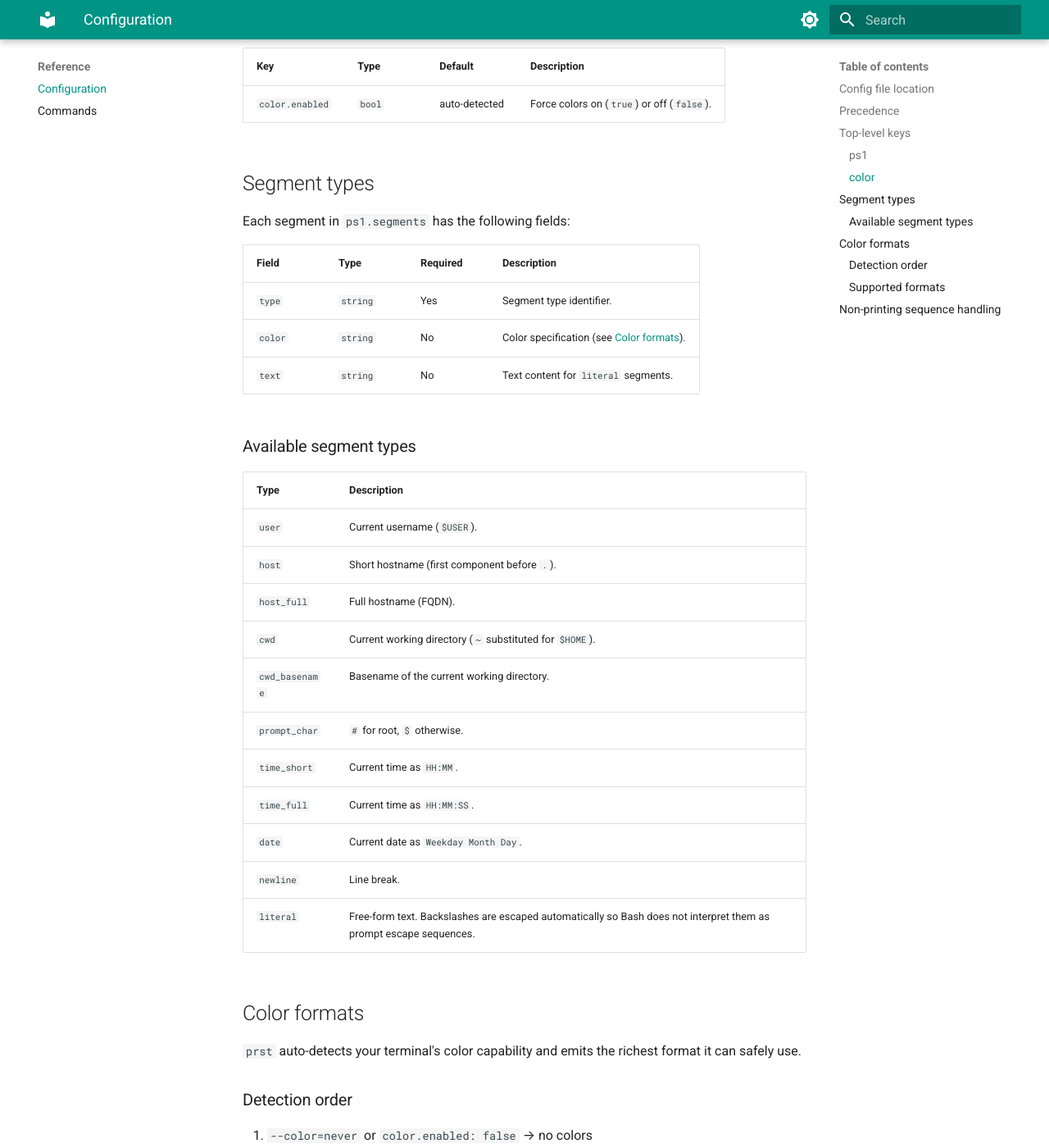
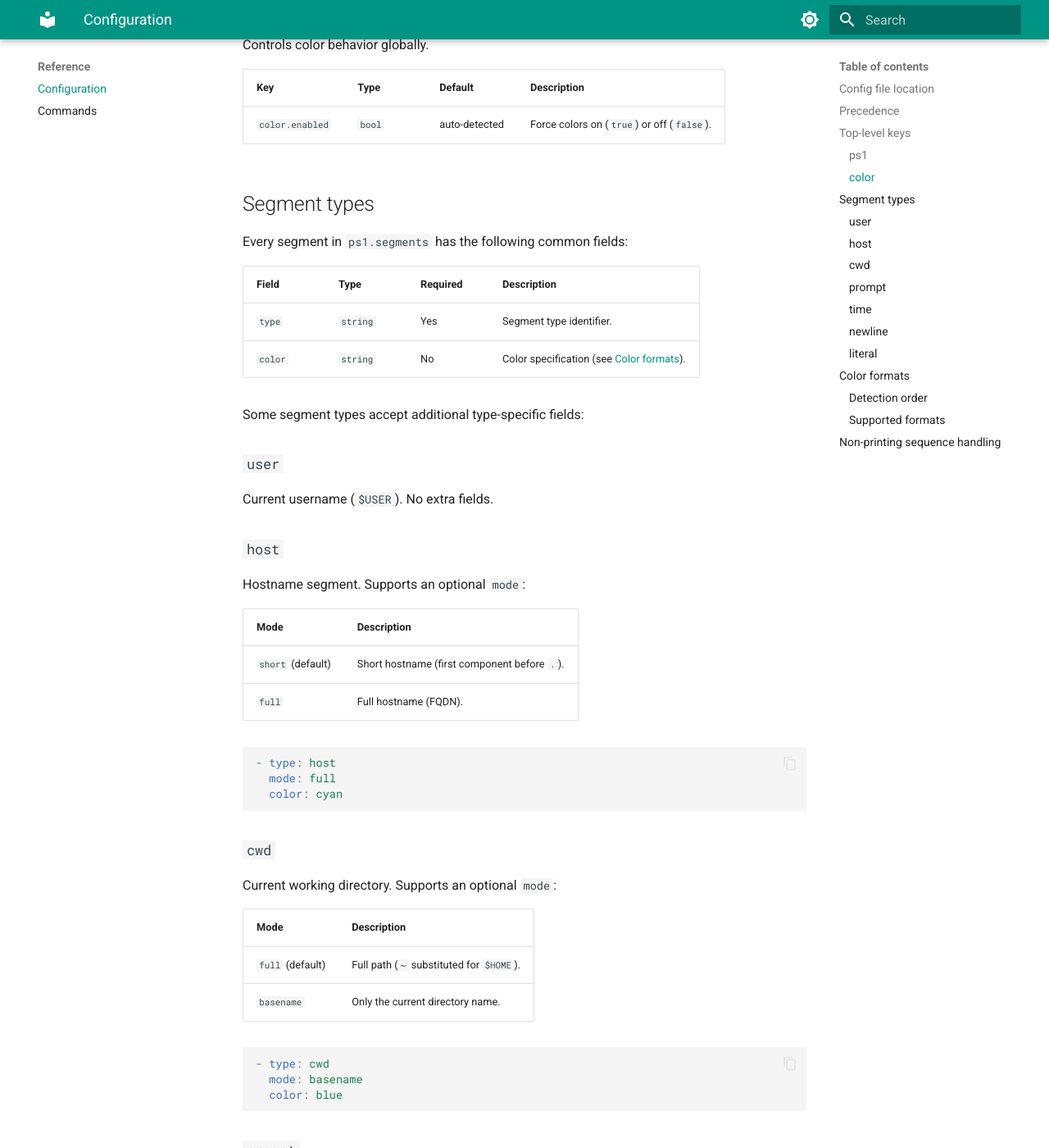
Before and after one commit to andrewhowdencom/prst, an MkDocs documentation site: the page built from docs/reference/configuration.md, in a window 1280 px wide and 1400 px high, scrolled down 1290 px. Shown: the whole window at 82% size. Built offline with MkDocs 1.6.1 and Material for MkDocs 9.7.7, drawn with Linux system fonts in a browser that asks for light colours; some of the changed text lies outside the part shown.

Commit message:
Redesign segments with polymorphic parameters
Design:
  Segment types previously used flat string identifiers (prompt_char,
  cwd_basename, host_full, time_short, time_full). This created an
  inconsistent feel with the rest of the config which avoids
  underscores, and made adding future variants (git branch,
  kubernetes context) require new top-level type names.

  SegmentConfig now carries common fields (type, color) plus
  type-specific parameters (mode, format, style, text). The segment
  type itself determines which parameters are consulted:
  - host: mode (short|full)
  - cwd: mode (full|basename)
  - prompt: style (char)
  - time: format (short|full|date)
  - literal: text

  This keeps the YAML surface flat while allowing parametric variation
  within each segment type.

Tradeoffs:
  - Slightly more complex SegmentConfig struct, but Viper/mapstructure
    handles the unmarshaling transparently.
  - Users must learn parameter names, but gain consistency and a clear
    extension model.

Justification:
  The underscores in segment type names felt visually jarring against
  the rest of the config schema. More importantly, the flat namespace
  would not scale as new segment variants are added. Polymorphic params
  give a natural extension point for future segments.

  This is a breaking change at v0.0.0-dev, avoiding deprecated
  aliases that would accumulate technical debt.

Co-authored-by: OpenCode <noreply@opencode.ai>

````diff
--- a/docs/reference/configuration.md
+++ b/docs/reference/configuration.md
@@ -17,7 +17,7 @@ If `$XDG_CONFIG_HOME` is unset, it falls back to `~/.config/prst/config.yaml`.
 Configuration values are resolved in this order (first match wins):
 
 1. Command-line flags (`--log-level`, `--color`)
-2. Environment variables (`PRST_LOG_LEVEL`, `PRST_COLOR_ENABLED`, …)
+2. Environment variables (`PRST_LOG_LEVEL`, `PRST_COLOR_ENABLED`, ...)
 3. Config file at `$XDG_CONFIG_HOME/prst/config.yaml`
 
 Environment variable names map nested config keys by replacing `.` with `_`. For example, `color.enabled` becomes `PRST_COLOR_ENABLED`.
@@ -26,7 +26,7 @@ Environment variable names map nested config keys by replacing `.` with `_`. For
 
 ### `ps1`
 
-Defines the primary prompt as an ordered list of segments.
+Defines the primary prompt as an ordered list of segments. Each segment has a `type` that determines its behavior and which additional fields are relevant.
 
 ```yaml
 ps1:
@@ -37,7 +37,7 @@ ps1:
     - type: literal     text: ":"
     - type: cwd          color: blue
     - type: literal     text: " "
-    - type: prompt_char
+    - type: prompt
 ```
 
 If `ps1` is missing or empty, `prst` falls back to the plain default prompt:
@@ -56,29 +56,90 @@ Controls color behavior globally.
 
 ## Segment types
 
-Each segment in `ps1.segments` has the following fields:
+Every segment in `ps1.segments` has the following common fields:
 
 | Field | Type | Required | Description |
 |---|---|---|---|
 | `type` | `string` | Yes | Segment type identifier. |
 | `color` | `string` | No | Color specification (see [Color formats](#color-formats)). |
-| `text` | `string` | No | Text content for `literal` segments. |
 
-### Available segment types
+Some segment types accept additional type-specific fields:
 
-| Type | Description |
+### `user`
+
+Current username (`$USER`). No extra fields.
+
+### `host`
+
+Hostname segment. Supports an optional `mode`:
+
+| Mode | Description |
 |---|---|
-| `user` | Current username (`$USER`). |
-| `host` | Short hostname (first component before `.`). |
-| `host_full` | Full hostname (FQDN). |
-| `cwd` | Current working directory (`~` substituted for `$HOME`). |
-| `cwd_basename` | Basename of the current working directory. |
-| `prompt_char` | `#` for root, `$` otherwise. |
-| `time_short` | Current time as `HH:MM`. |
-| `time_full` | Current time as `HH:MM:SS`. |
-| `date` | Current date as `Weekday Month Day`. |
-| `newline` | Line break. |
-| `literal` | Free-form text. Backslashes are escaped automatically so Bash does not interpret them as prompt escape sequences. |
+| `short` (default) | Short hostname (first component before `.`). |
+| `full` | Full hostname (FQDN). |
+
+```yaml
+- type: host
+  mode: full
+  color: cyan
+```
+
+### `cwd`
+
+Current working directory. Supports an optional `mode`:
+
+| Mode | Description |
+|---|---|
+| `full` (default) | Full path (`~` substituted for `$HOME`). |
+| `basename` | Only the current directory name. |
+
+```yaml
+- type: cwd
+  mode: basename
+  color: blue
+```
+
+### `prompt`
+
+Prompt character (`#` for root, `$` otherwise). No extra fields.
+
+```yaml
+- type: prompt
+  color: red
+```
+
+### `time`
+
+Current date or time. Supports an optional `format`:
+
+| Format | Description |
+|---|---|
+| `short` (default) | `HH:MM` |
+| `full` | `HH:MM:SS` |
+| `date` | `Weekday Month Day` |
+
+```yaml
+- type: time
+  format: full
+  color: yellow
+```
+
+### `newline`
+
+Line break. No extra fields.
+
+```yaml
+- type: newline
+```
+
+### `literal`
+
+Free-form text. Requires the `text` field. Backslashes are escaped automatically so Bash does not interpret them as prompt escape sequences.
+
+```yaml
+- type: literal
+  text: "❯ "
+```
 
 ## Color formats
 
````
Also changed, not shown: docs/explanation/design.md (+1 -1 lines), docs/how-to/customize-prompt.md (+19 -11 lines), docs/tutorials/getting-started.md (+1 -1 lines), 9 other files.
